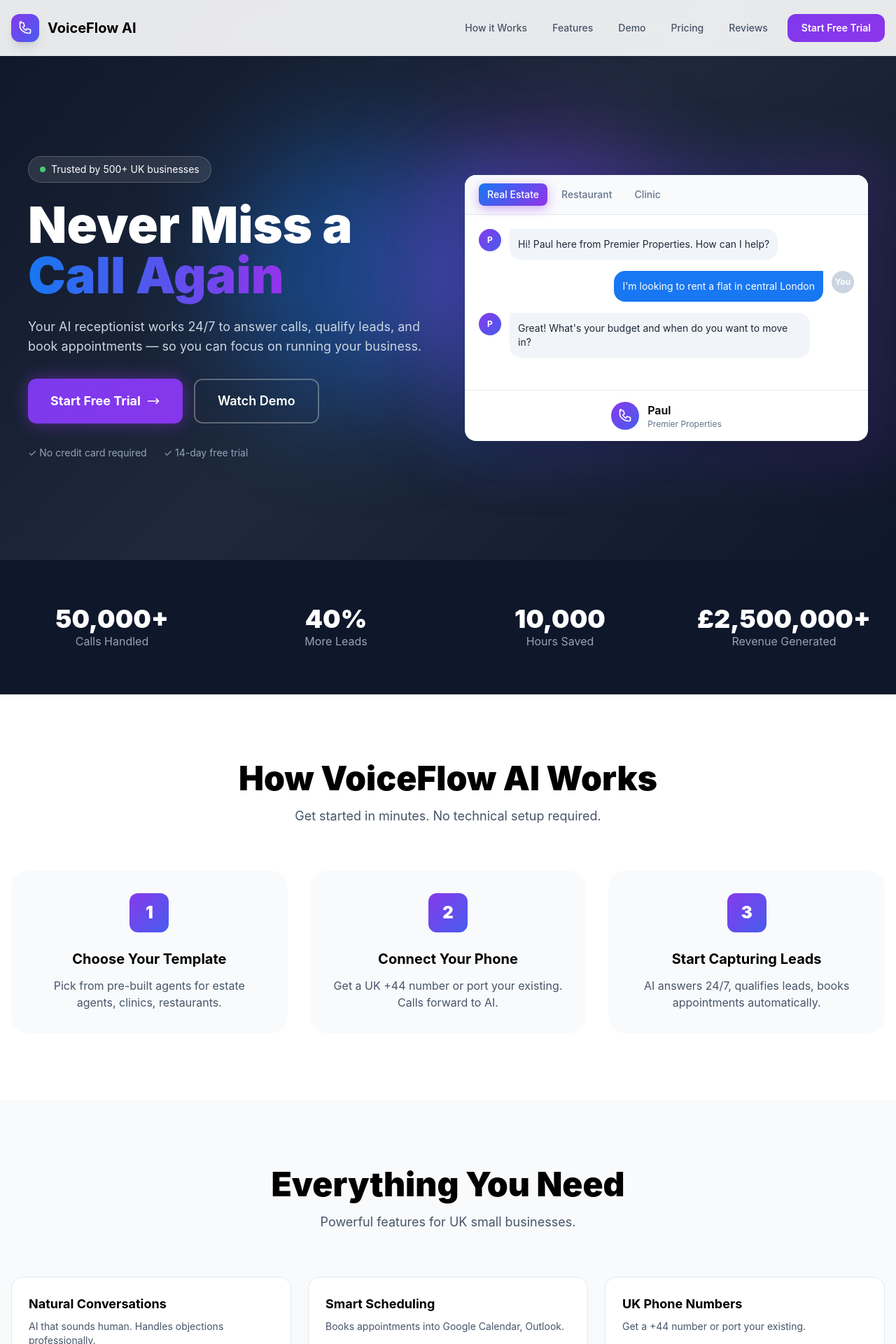
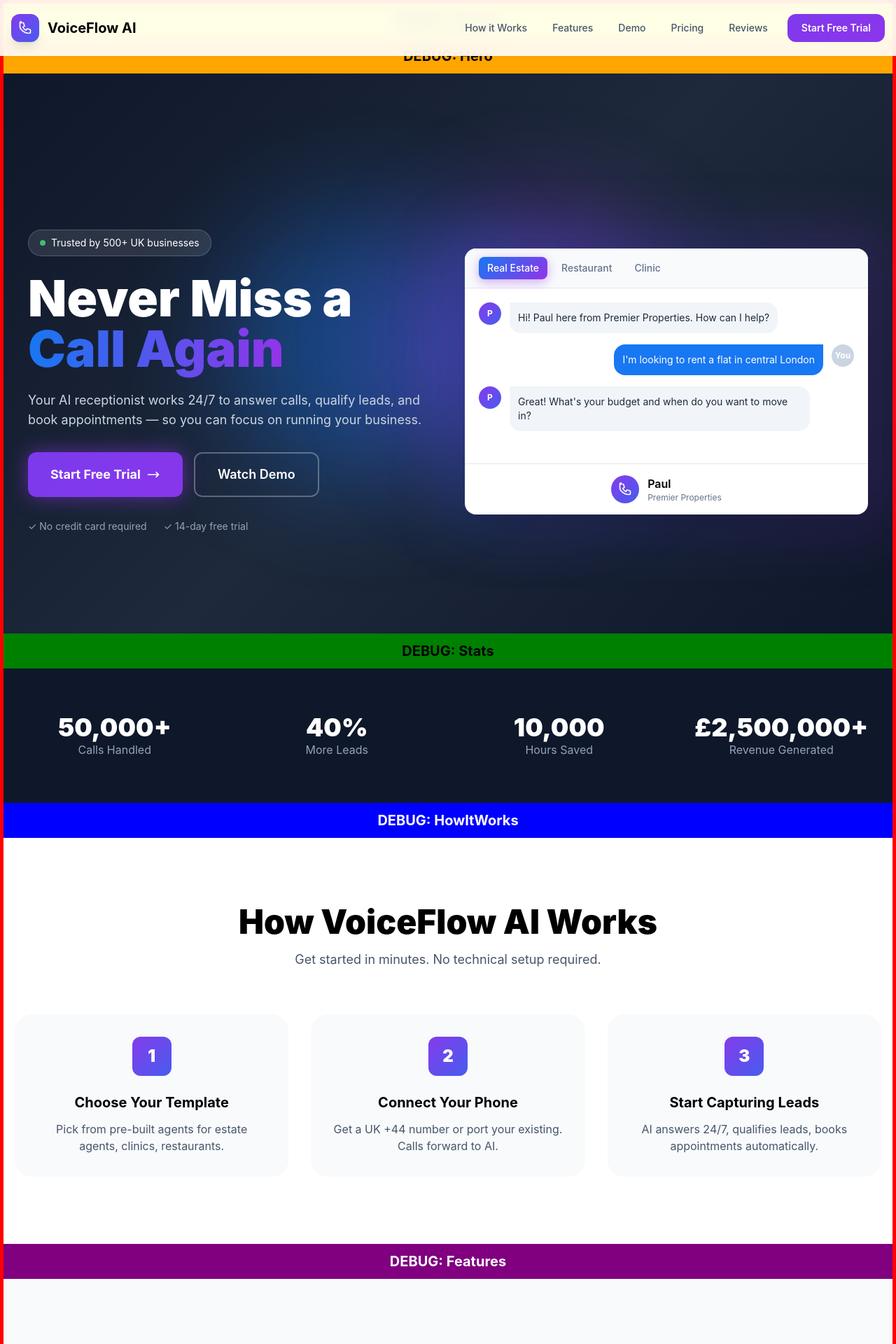
Before and after one commit to brun1988/voice-ai-uk, a Next.js app: page / in a window 1280 px wide. Shown: the top 1920 px of the page at 70% size. Built offline with nearby package versions, Linux system fonts and the light colour scheme.

Commit message:
debug: add visible borders to see what's rendering

```diff
--- a/app/page.tsx
+++ b/app/page.tsx
@@ -10,15 +10,24 @@
 
 export default function Home() {
   return (
-    <main className="min-h-screen">
+    <main className="min-h-screen" style={{border: '5px solid red'}}>
+      <div style={{background: 'yellow', padding: '10px', textAlign: 'center', fontSize: '20px', fontWeight: 'bold'}}>DEBUG: Navbar</div>
       <Navbar />
+      <div style={{background: 'orange', padding: '10px', textAlign: 'center', fontSize: '20px', fontWeight: 'bold'}}>DEBUG: Hero</div>
       <Hero />
+      <div style={{background: 'green', padding: '10px', textAlign: 'center', fontSize: '20px', fontWeight: 'bold'}}>DEBUG: Stats</div>
       <Stats />
+      <div style={{background: 'blue', padding: '10px', textAlign: 'center', fontSize: '20px', color: 'white', fontWeight: 'bold'}}>DEBUG: HowItWorks</div>
       <HowItWorks />
+      <div style={{background: 'purple', padding: '10px', textAlign: 'center', fontSize: '20px', color: 'white', fontWeight: 'bold'}}>DEBUG: Features</div>
       <Features />
+      <div style={{background: 'red', padding: '10px', textAlign: 'center', fontSize: '20px', color: 'white', fontWeight: 'bold'}}>DEBUG: Testimonials</div>
       <Testimonials />
+      <div style={{background: 'cyan', padding: '10px', textAlign: 'center', fontSize: '20px', fontWeight: 'bold'}}>DEBUG: Pricing</div>
       <Pricing />
+      <div style={{background: 'magenta', padding: '10px', textAlign: 'center', fontSize: '20px', color: 'white', fontWeight: 'bold'}}>DEBUG: CTA</div>
       <CTA />
+      <div style={{background: 'gray', padding: '10px', textAlign: 'center', fontSize: '20px', color: 'white', fontWeight: 'bold'}}>DEBUG: Footer</div>
       <Footer />
     </main>
   )
```
